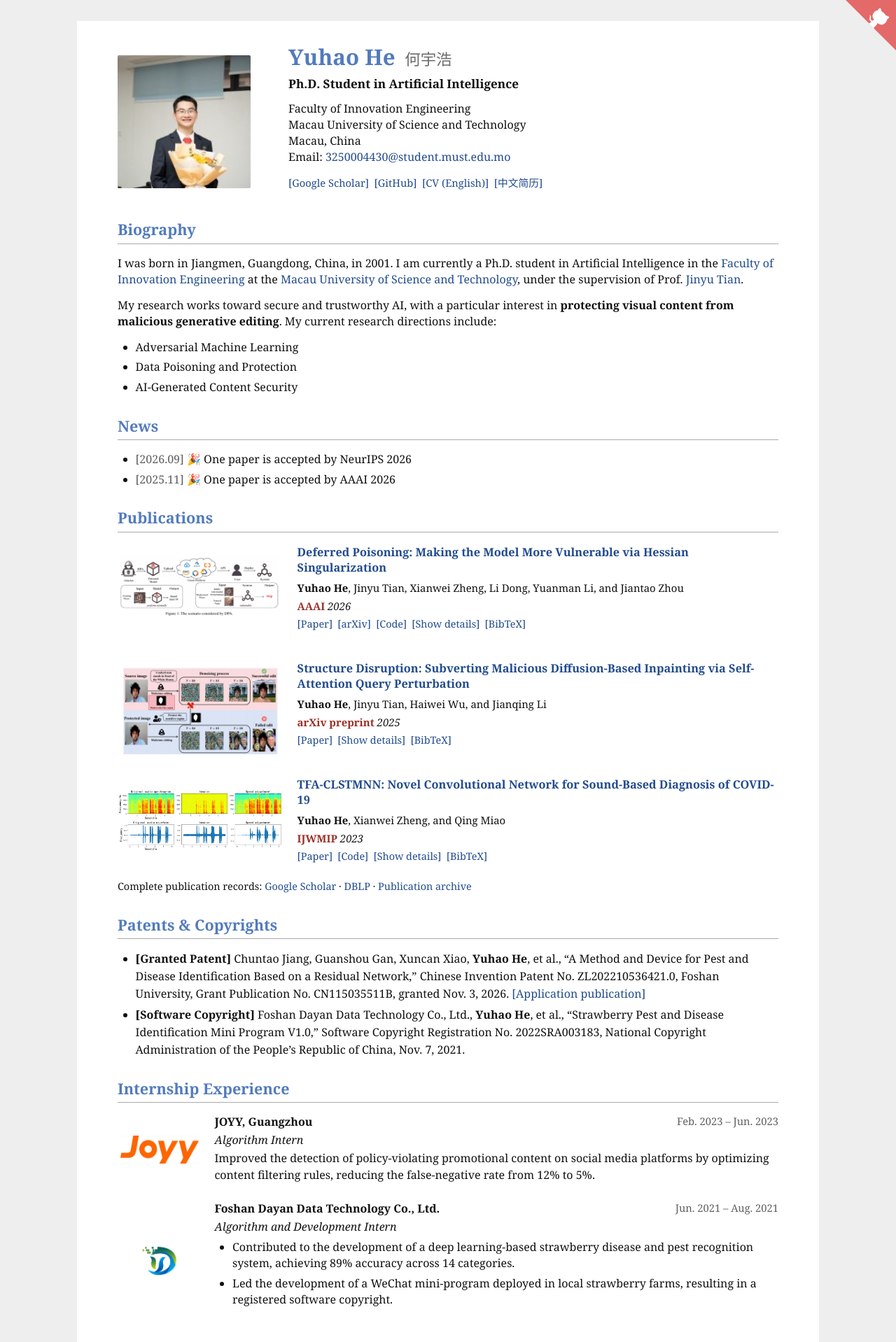
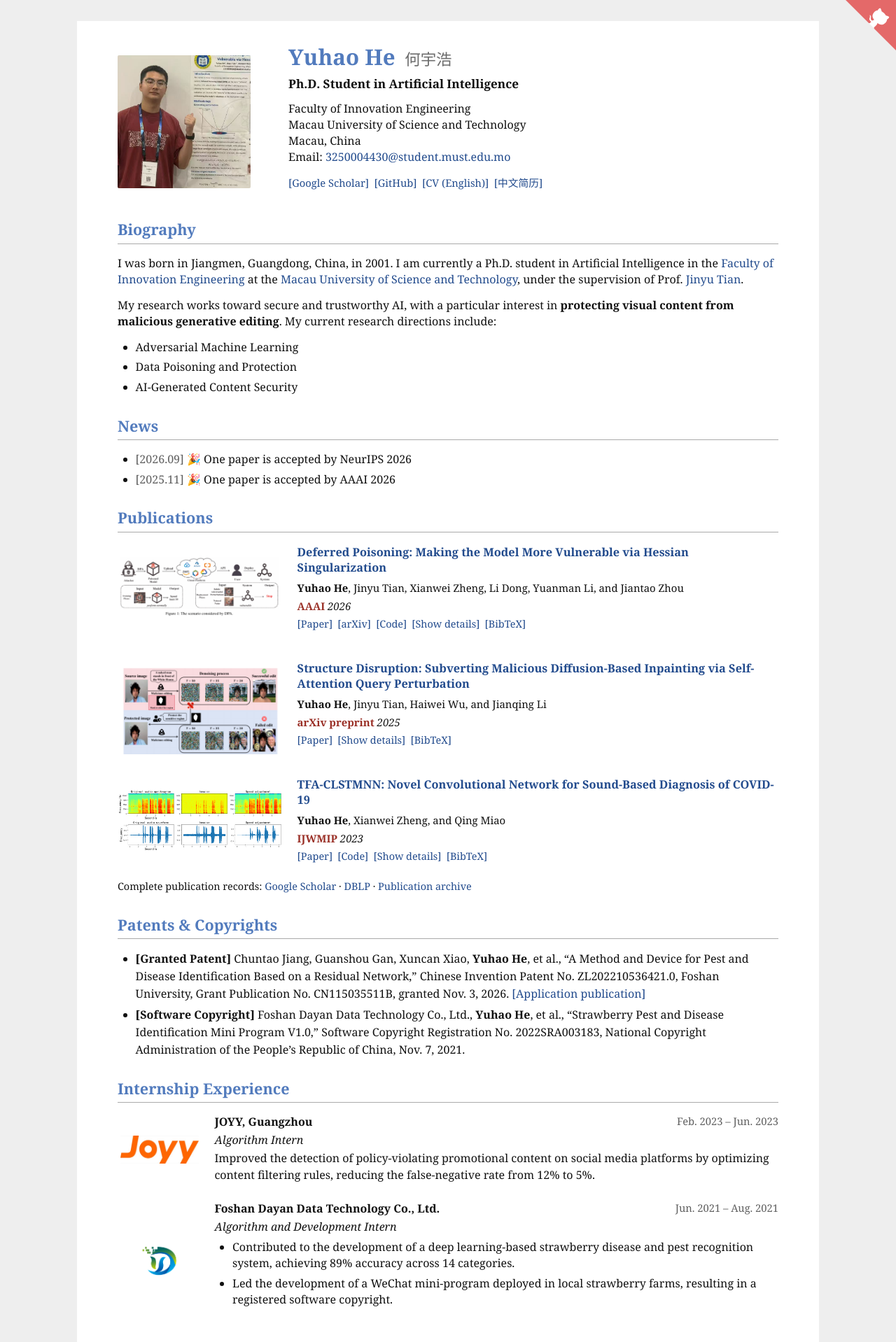
Before and after one commit to Anson-He/Anson-He.github.io, a Jekyll site: the page built from _pages/about.md, in a window 1280 px wide. Shown: the top 1918 px of the page at 70% size. Built offline with Jekyll 4.4.1, drawn with Linux system fonts in a browser that asks for light colours.

Commit message:
Update profile photo and add YH monogram favicon

```diff
--- a/_layouts/default.html
+++ b/_layouts/default.html
@@ -13,9 +13,9 @@
     <meta property="og:title" content="{% if page.url == "/" %}Yuhao He | 何宇浩{% else %}{{ page.title | default: site.title | strip_html | escape }}{% endif %}">
     <meta property="og:description" content="{{ page.excerpt | default: site.description | strip_html | strip_newlines | escape }}">
     <meta property="og:url" content="{{ page.url | absolute_url }}">
-    <meta property="og:image" content="{{ '/images/google-scholar-avatar.jpg' | absolute_url }}">
-    <link rel="icon" type="image/png" sizes="64x64" href="{{ '/images/favicon-yuhao.png' | relative_url }}">
-    <link rel="stylesheet" href="{{ '/assets/css/jemdoc.css' | relative_url }}?v=20260925-1">
+    <meta property="og:image" content="{{ '/images/yuhao-he-poster.jpg' | absolute_url }}">
+    <link rel="icon" type="image/svg+xml" sizes="any" href="{{ '/images/favicon-yh.svg' | relative_url }}?v=20261106">
+    <link rel="stylesheet" href="{{ '/assets/css/jemdoc.css' | relative_url }}?v=20261106-avatar">
     {% if page.url == "/" %}
     <script type="application/ld+json">
       {
@@ -24,7 +24,7 @@
         "name": "Yuhao He",
         "alternateName": "何宇浩",
         "url": "{{ site.url }}",
-        "image": "{{ '/images/google-scholar-avatar.jpg' | absolute_url }}",
+        "image": "{{ '/images/yuhao-he-poster.jpg' | absolute_url }}",
         "jobTitle": "Ph.D. Student in Artificial Intelligence",
         "affiliation": {
           "@type": "CollegeOrUniversity",
--- a/_pages/about.md
+++ b/_pages/about.md
@@ -9,7 +9,7 @@
 
 <header class="profile-header">
   <div class="profile-header__photo">
-    <img src="{{ '/images/google-scholar-avatar.jpg' | relative_url }}" alt="Yuhao He | 何宇浩" width="190" height="190">
+    <img src="{{ '/images/yuhao-he-poster.jpg' | relative_url }}" alt="Yuhao He | 何宇浩" width="190" height="190">
   </div>
   <div class="profile-header__info">
     <h1>Yuhao He <span class="chinese-name">何宇浩</span></h1>
--- a/assets/css/jemdoc.css
+++ b/assets/css/jemdoc.css
@@ -158,12 +158,21 @@
   padding-right: 46px;
 }
 
+.profile-header__photo {
+  width: 190px;
+  height: 190px;
+  overflow: hidden;
+  border-radius: 2px;
+}
+
 .profile-header__photo img {
   display: block;
-  width: 190px;
-  height: 190px;
-  border-radius: 2px;
+  width: 100%;
+  height: 100%;
   object-fit: cover;
+  object-position: center top;
+  transform: scale(1.7);
+  transform-origin: 25% 75%;
 }
 
 .profile-header__info h1 {
@@ -480,7 +489,7 @@
     padding-right: 32px;
   }
 
-  .profile-header__photo img {
+  .profile-header__photo {
     width: 145px;
     height: 145px;
   }
@@ -507,7 +516,7 @@
     padding-right: 26px;
   }
 
-  .profile-header__photo img {
+  .profile-header__photo {
     width: 112px;
     height: 112px;
   }
```
Also changed, not shown: images/favicon-yh.svg (added), images/yuhao-he-poster.jpg (added).
